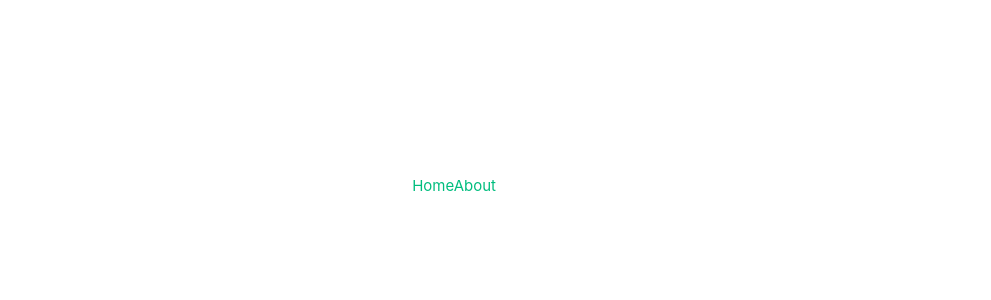
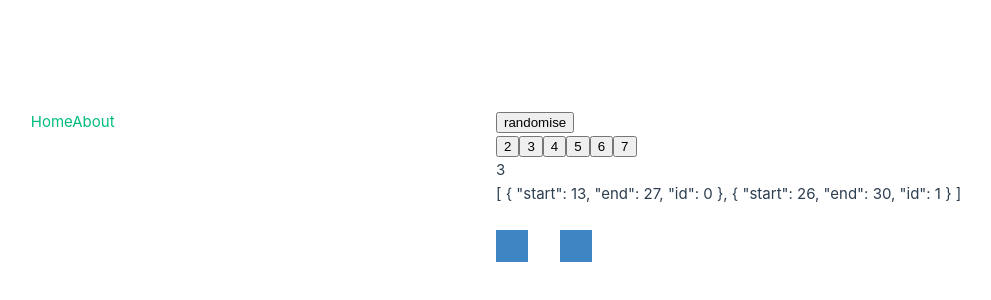
Before and after one commit to k-flynn-webdev/app-short-cal, a Vue app: page /group in a window 1280 px wide. Before the commit this address had no page. Shown: the part 214-514 px from the top of the page, without its empty margins (144-1135 px from the left). Built offline with nearby package versions, Linux system fonts and the light colour scheme.

Commit message:
re thinking data structures

```diff
--- a/src/components/Group.vue
+++ b/src/components/Group.vue
@@ -1,7 +1,23 @@
 <script setup>
-// import { ref } from "vue";
+import { ref, onBeforeMount } from "vue";
 // import { useCounterStore } from "@/stores/counter";
 // import Month from "@/components/Month.vue";
+
+const mockRenderGroupData = {
+  columns: 5,
+  calData: {
+    0: {
+      0: null,
+      1: null,
+      2: "random",
+      3: "random",
+      4: "random",
+    },
+    1: { 0: "random", 1: "random", 2: "random", 3: null, 4: "random1" },
+    2: { 0: null, 1: "random2", 2: "random2", 3: null, 4: null },
+  },
+  direction: 1,
+};
 
 const createGroupObject = (daysData) => {
   const grpObj = {
@@ -13,7 +29,7 @@ const createGroupObject = (daysData) => {
   return grpObj;
 };
 
-const groupBuilder = (daysData, colCount, start) => {
+const groupBuilder = (daysData, colCount) => {
   if (!daysData) throw "Missing days data";
   if (typeof colCount !== "number") throw "Missing colCount";
 
@@ -23,10 +39,98 @@ const groupBuilder = (daysData, colCount, start) => {
 
   return grpObj;
 };
+
+function getRandomIntInclusive(min, max) {
+  min = Math.ceil(min);
+  max = Math.floor(max);
+  return Math.floor(Math.random() * (max - min + 1) + min); // The maximum is inclusive and the minimum is inclusive
+}
+
+let randomCalData = ref([]);
+const updateRandomCal = () => {
+  let calData = [];
+  const max = getRandomIntInclusive(1, 10);
+
+  for (let i = 0; i < max; i++) {
+    const start = getRandomIntInclusive(1, 31);
+    const end = getRandomIntInclusive(start, 31);
+
+    calData.push({
+      start,
+      end,
+      id: i,
+    });
+  }
+  randomCalData.value = calData;
+};
+
+let chosenWidth = ref(3);
+const updateDisplay = (value) => {
+  chosenWidth.value = value;
+};
+
+onBeforeMount(() => {
+  updateRandomCal();
+});
 </script>
 
 <template>
-  <div></div>
+  <div>
+    <button @click="updateRandomCal(count)">randomise</button>
+    <br />
+    <template :key="count" v-for="count in [2, 3, 4, 5, 6, 7]">
+      <button @click="updateDisplay(count)">{{ count }}</button>
+    </template>
+    <p>{{ chosenWidth }}</p>
+    <p>{{ randomCalData }}</p>
+    <br />
+  </div>
+  <br />
+  <div class="container" :class="`width-${chosenWidth}`">
+    <div class="day"></div>
+    <div class="space"></div>
+    <div class="day"></div>
+  </div>
 </template>
 
-<style lang="scss"></style>
+<style lang="scss">
+.container {
+  display: flex;
+  flex-direction: row;
+  flex-wrap: wrap;
+  background-color: #ecb017;
+}
+.day {
+  width: 2rem;
+  height: 2rem;
+  color: #2f2828;
+  background-color: #3e86c3;
+}
+.space {
+  width: 2rem;
+  height: 2rem;
+  color: #2f2828;
+  background-color: #ffffff;
+}
+.width-1 {
+  max-width: 2rem;
+}
+.width-2 {
+  max-width: 4rem;
+}
+.width-3 {
+  max-width: 6rem;
+}
+.width-4 {
+  max-width: 8rem;
+}
+.width-5 {
+  max-width: 10rem;
+}
+.width-6 {
+  max-width: 12rem;
+}
+.width-7 {
+  max-width: 14rem;
+}
+</style>
--- a/src/router/index.js
+++ b/src/router/index.js
@@ -17,6 +17,14 @@ const router = createRouter({
       // which is lazy-loaded when the route is visited.
       component: () => import("@/views/AboutView.vue"),
     },
+    {
+      path: "/group",
+      name: "group",
+      // route level code-splitting
+      // this generates a separate chunk (About.[hash].js) for this route
+      // which is lazy-loaded when the route is visited.
+      component: () => import("@/components/Group.vue"),
+    },
   ],
 });
 
```
Also changed, not shown: 1 other file (tests, documents, lock files or other folders).
